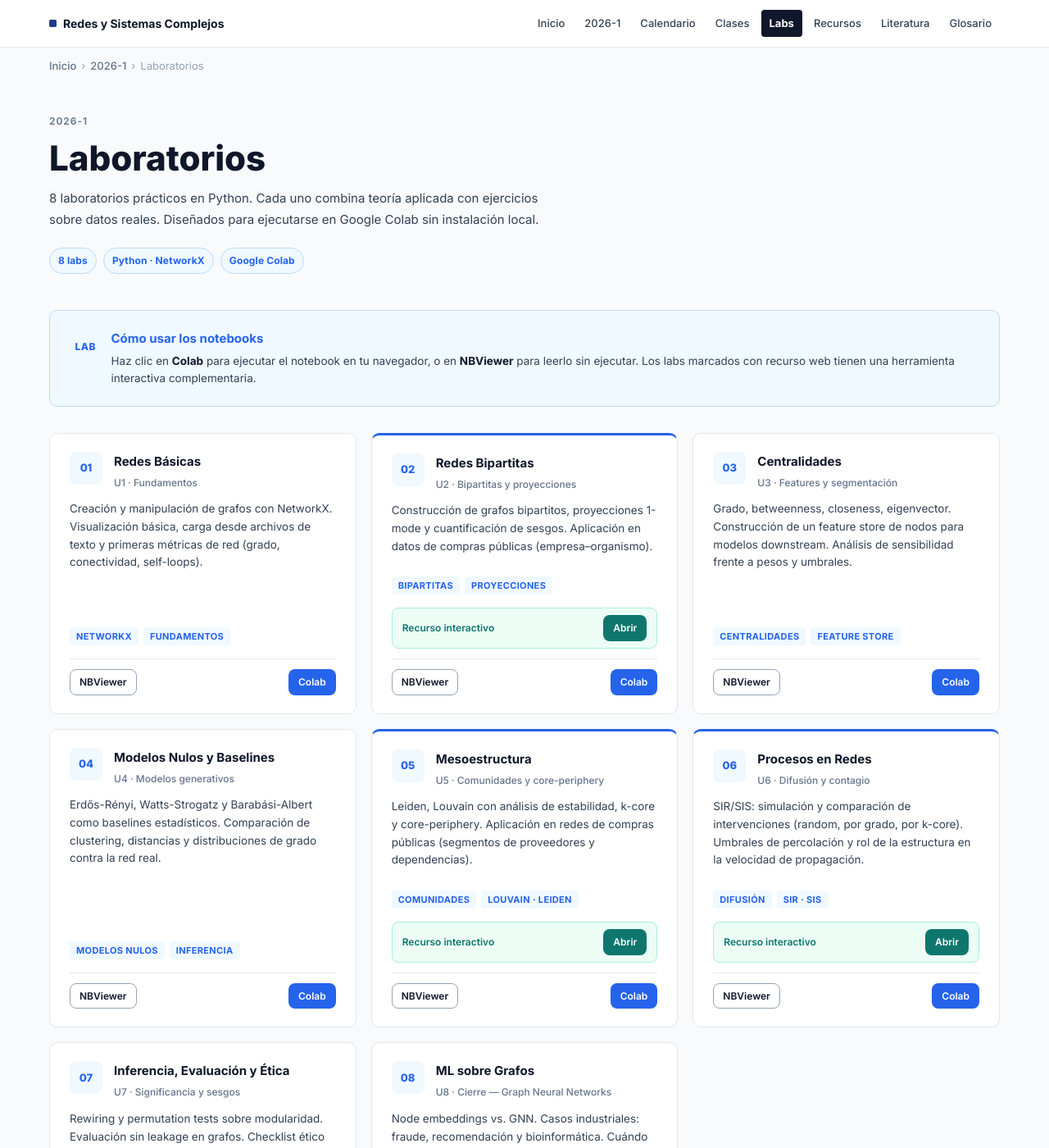
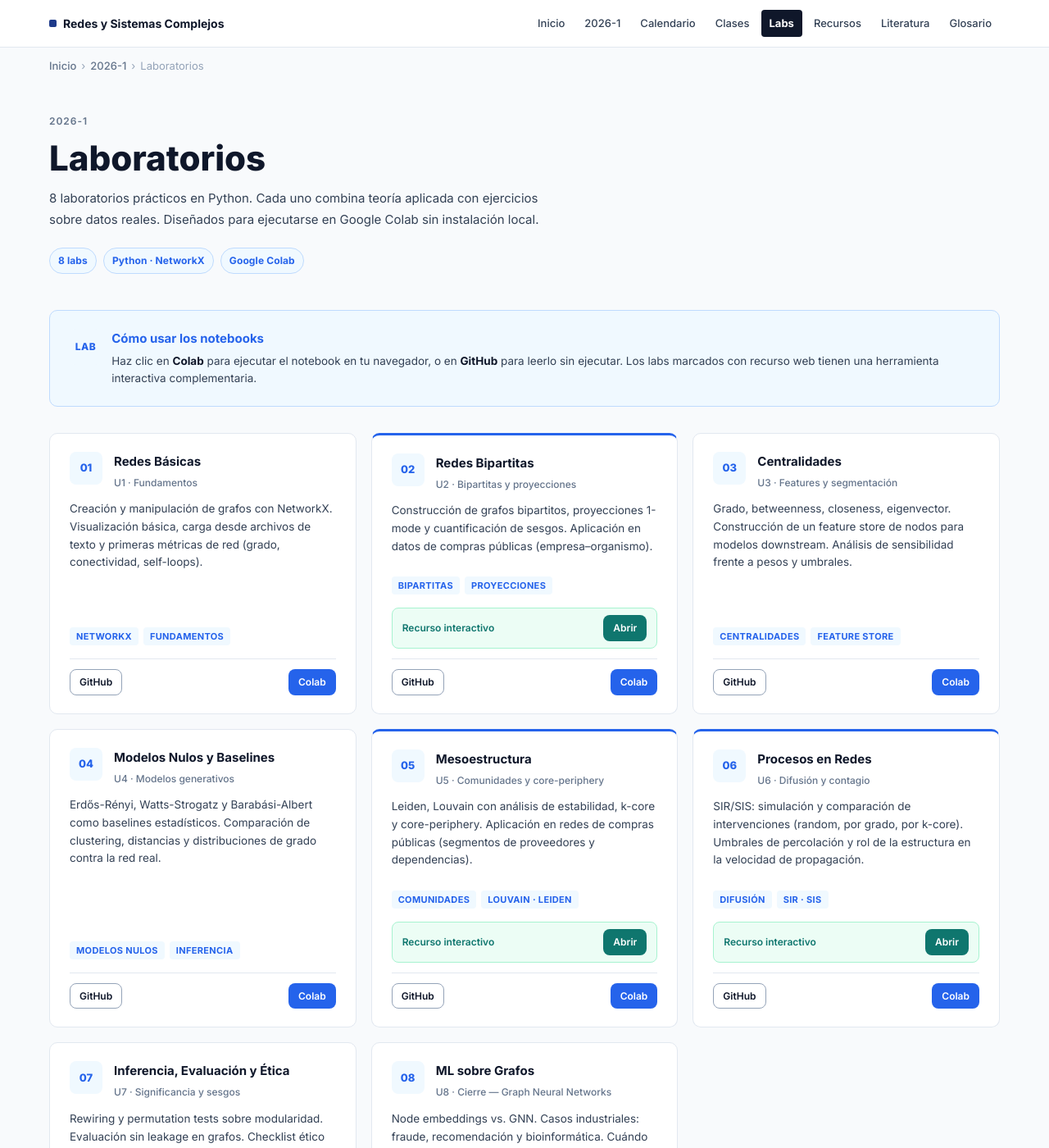
Before and after one commit to crcandia/Curso_Redes_Sistemas_Complejos, a Jekyll site: the page built from docs/2026-1-MDS/labs/index.html, in a window 1280 px wide and 1400 px high. Shown: the whole window at 82% size. Built offline with Jekyll 4.4.1, drawn with Linux system fonts in a browser that asks for light colours; some of the changed text lies outside the part shown.

Commit message:
reemplaza nbviewer por github

```diff
--- a/docs/2026-1-MDS/labs/index.html
+++ b/docs/2026-1-MDS/labs/index.html
@@ -52,7 +52,7 @@ breadcrumbs:
     <div>
       <div style="font-weight: 700; color: var(--blue); margin-bottom: 4px;">Cómo usar los notebooks</div>
       <div style="font-size: 13.5px; color: var(--text-2); line-height: 1.6;">
-        Haz clic en <strong>Colab</strong> para ejecutar el notebook en tu navegador, o en <strong>NBViewer</strong> para leerlo sin ejecutar.
+        Haz clic en <strong>Colab</strong> para ejecutar el notebook en tu navegador, o en <strong>GitHub</strong> para leerlo sin ejecutar.
         Los labs marcados con recurso web tienen una herramienta interactiva complementaria.
       </div>
     </div>
@@ -81,8 +81,8 @@ breadcrumbs:
     </div>
     <div class="lab-card__footer">
       <a class="btn btn--outline btn--sm"
-         href="https://nbviewer.org/github/crcandia/Curso_Redes_Sistemas_Complejos/blob/main/runs/2026-1-MDS/overrides/labs/Lab%201%20-%20Basic/Taller%20redes%3A%20B%C3%A1sico.ipynb"
-         target="_blank" rel="noopener">NBViewer</a>
+         href="https://github.com/crcandia/Curso_Redes_Sistemas_Complejos/blob/main/runs/2026-1-MDS/overrides/labs/Lab%201%20-%20Basic/Taller%20redes%3A%20B%C3%A1sico.ipynb"
+         target="_blank" rel="noopener">GitHub</a>
       <a class="btn btn--blue btn--sm"
          href="https://colab.research.google.com/github/crcandia/Curso_Redes_Sistemas_Complejos/blob/main/runs/2026-1-MDS/overrides/labs/Lab%201%20-%20Basic/Taller%20redes%3A%20B%C3%A1sico.ipynb"
          target="_blank" rel="noopener">Colab</a>
@@ -113,8 +113,8 @@ breadcrumbs:
     </div>
     <div class="lab-card__footer">
       <a class="btn btn--outline btn--sm"
-         href="https://nbviewer.org/github/crcandia/Curso_Redes_Sistemas_Complejos/blob/main/runs/2026-1-MDS/overrides/labs/Lab%202%20-%20Redes%20Bipartitas/Taller%20redes%20Bipartitas.ipynb"
-         target="_blank" rel="noopener">NBViewer</a>
+         href="https://github.com/crcandia/Curso_Redes_Sistemas_Complejos/blob/main/runs/2026-1-MDS/overrides/labs/Lab%202%20-%20Redes%20Bipartitas/Taller%20redes%20Bipartitas.ipynb"
+         target="_blank" rel="noopener">GitHub</a>
       <a class="btn btn--blue btn--sm"
          href="https://colab.research.google.com/github/crcandia/Curso_Redes_Sistemas_Complejos/blob/main/runs/2026-1-MDS/overrides/labs/Lab%202%20-%20Redes%20Bipartitas/Taller%20redes%20Bipartitas.ipynb"
          target="_blank" rel="noopener">Colab</a>
@@ -140,8 +140,8 @@ breadcrumbs:
     </div>
     <div class="lab-card__footer">
       <a class="btn btn--outline btn--sm"
-         href="https://nbviewer.org/github/crcandia/Curso_Redes_Sistemas_Complejos/blob/main/runs/2026-1-MDS/overrides/labs/Lab%203%20-%20Centralidades/Lab_Clase3_Centralidades_y_Features.ipynb"
-         target="_blank" rel="noopener">NBViewer</a>
+         href="https://github.com/crcandia/Curso_Redes_Sistemas_Complejos/blob/main/runs/2026-1-MDS/overrides/labs/Lab%203%20-%20Centralidades/Lab_Clase3_Centralidades_y_Features.ipynb"
+         target="_blank" rel="noopener">GitHub</a>
       <a class="btn btn--blue btn--sm"
          href="https://colab.research.google.com/github/crcandia/Curso_Redes_Sistemas_Complejos/blob/main/runs/2026-1-MDS/overrides/labs/Lab%203%20-%20Centralidades/Lab_Clase3_Centralidades_y_Features.ipynb"
          target="_blank" rel="noopener">Colab</a>
@@ -167,8 +167,8 @@ breadcrumbs:
     </div>
     <div class="lab-card__footer">
       <a class="btn btn--outline btn--sm"
-         href="https://nbviewer.org/github/crcandia/Curso_Redes_Sistemas_Complejos/blob/main/runs/2026-1-MDS/overrides/labs/Lab%204%20-%20Modelos%20nulos%20y%20baselines/Lab%204%20-%20Modelos%20nulos%20y%20baselines.ipynb"
-         target="_blank" rel="noopener">NBViewer</a>
+         href="https://github.com/crcandia/Curso_Redes_Sistemas_Complejos/blob/main/runs/2026-1-MDS/overrides/labs/Lab%204%20-%20Modelos%20nulos%20y%20baselines/Lab%204%20-%20Modelos%20nulos%20y%20baselines.ipynb"
+         target="_blank" rel="noopener">GitHub</a>
       <a class="btn btn--blue btn--sm"
          href="https://colab.research.google.com/github/crcandia/Curso_Redes_Sistemas_Complejos/blob/main/runs/2026-1-MDS/overrides/labs/Lab%204%20-%20Modelos%20nulos%20y%20baselines/Lab%204%20-%20Modelos%20nulos%20y%20baselines.ipynb"
          target="_blank" rel="noopener">Colab</a>
@@ -199,8 +199,8 @@ breadcrumbs:
     </div>
     <div class="lab-card__footer">
       <a class="btn btn--outline btn--sm"
-         href="https://nbviewer.org/github/crcandia/Curso_Redes_Sistemas_Complejos/blob/main/runs/2026-1-MDS/overrides/labs/Lab%205%20-%20Mesoestructura/Lab_5_Practica_Compras_Publicas.ipynb"
-         target="_blank" rel="noopener">NBViewer</a>
+         href="https://github.com/crcandia/Curso_Redes_Sistemas_Complejos/blob/main/runs/2026-1-MDS/overrides/labs/Lab%205%20-%20Mesoestructura/Lab_5_Practica_Compras_Publicas.ipynb"
+         target="_blank" rel="noopener">GitHub</a>
       <a class="btn btn--blue btn--sm"
          href="https://colab.research.google.com/github/crcandia/Curso_Redes_Sistemas_Complejos/blob/main/runs/2026-1-MDS/overrides/labs/Lab%205%20-%20Mesoestructura/Lab_5_Practica_Compras_Publicas.ipynb"
          target="_blank" rel="noopener">Colab</a>
@@ -231,8 +231,8 @@ breadcrumbs:
     </div>
     <div class="lab-card__footer">
       <a class="btn btn--outline btn--sm"
-         href="https://nbviewer.org/github/crcandia/Curso_Redes_Sistemas_Complejos/blob/main/runs/2026-1-MDS/overrides/labs/Lab%206%20-%20Procesos%20en%20Redes/Clase6_Procesos_en_Redes_Practica.ipynb"
-         target="_blank" rel="noopener">NBViewer</a>
+         href="https://github.com/crcandia/Curso_Redes_Sistemas_Complejos/blob/main/runs/2026-1-MDS/overrides/labs/Lab%206%20-%20Procesos%20en%20Redes/Clase6_Procesos_en_Redes_Practica.ipynb"
+         target="_blank" rel="noopener">GitHub</a>
       <a class="btn btn--blue btn--sm"
          href="https://colab.research.google.com/github/crcandia/Curso_Redes_Sistemas_Complejos/blob/main/runs/2026-1-MDS/overrides/labs/Lab%206%20-%20Procesos%20en%20Redes/Clase6_Procesos_en_Redes_Practica.ipynb"
          target="_blank" rel="noopener">Colab</a>
@@ -258,8 +258,8 @@ breadcrumbs:
     </div>
     <div class="lab-card__footer">
       <a class="btn btn--outline btn--sm"
-         href="https://nbviewer.org/github/crcandia/Curso_Redes_Sistemas_Complejos/blob/main/runs/2026-1-MDS/overrides/labs/Lab%207%20-%20Inferencia%20Evaluacion%20y%20Etica/Clase_7_Practico_Inferencia_Evaluacion_Etica.ipynb"
-         target="_blank" rel="noopener">NBViewer</a>
+         href="https://github.com/crcandia/Curso_Redes_Sistemas_Complejos/blob/main/runs/2026-1-MDS/overrides/labs/Lab%207%20-%20Inferencia%20Evaluacion%20y%20Etica/Clase_7_Practico_Inferencia_Evaluacion_Etica.ipynb"
+         target="_blank" rel="noopener">GitHub</a>
       <a class="btn btn--blue btn--sm"
          href="https://colab.research.google.com/github/crcandia/Curso_Redes_Sistemas_Complejos/blob/main/runs/2026-1-MDS/overrides/labs/Lab%207%20-%20Inferencia%20Evaluacion%20y%20Etica/Clase_7_Practico_Inferencia_Evaluacion_Etica.ipynb"
          target="_blank" rel="noopener">Colab</a>
@@ -286,8 +286,8 @@ breadcrumbs:
     </div>
     <div class="lab-card__footer">
       <a class="btn btn--outline btn--sm"
-         href="https://nbviewer.org/github/crcandia/Curso_Redes_Sistemas_Complejos/blob/main/runs/2026-1-MDS/overrides/labs/Lab%208%20-%20ML%20sobre%20grafos/Clase_8_Industria_GraphML.ipynb"
-         target="_blank" rel="noopener">NBViewer</a>
+         href="https://github.com/crcandia/Curso_Redes_Sistemas_Complejos/blob/main/runs/2026-1-MDS/overrides/labs/Lab%208%20-%20ML%20sobre%20grafos/Clase_8_Industria_GraphML.ipynb"
+         target="_blank" rel="noopener">GitHub</a>
       <a class="btn btn--blue btn--sm"
          href="https://colab.research.google.com/github/crcandia/Curso_Redes_Sistemas_Complejos/blob/main/runs/2026-1-MDS/overrides/labs/Lab%208%20-%20ML%20sobre%20grafos/Clase_8_Industria_GraphML.ipynb"
          target="_blank" rel="noopener">Colab</a>
```
Also changed, not shown: docs/2026-1-MDS/slides/index.html (+5 -5 lines).
